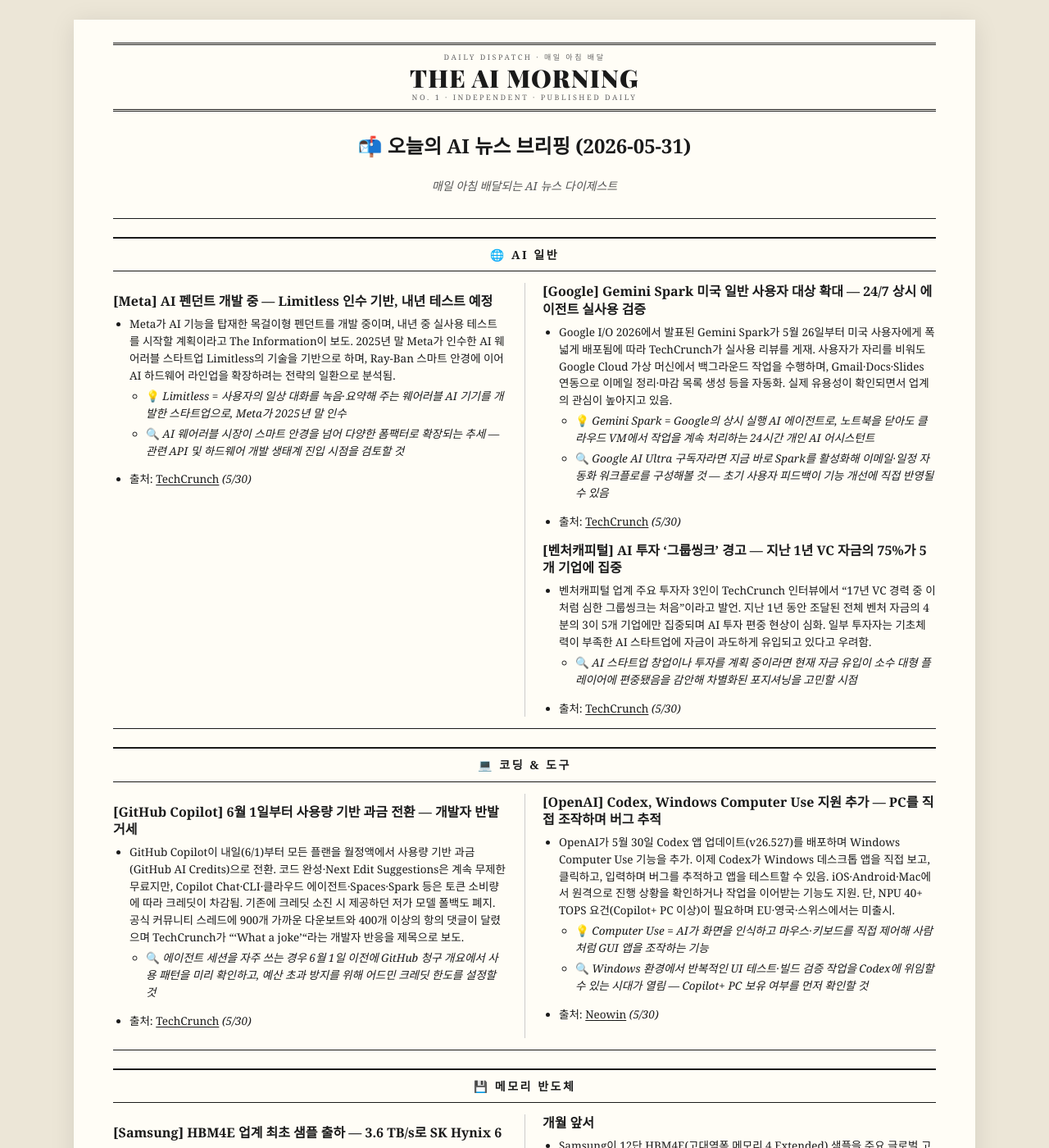
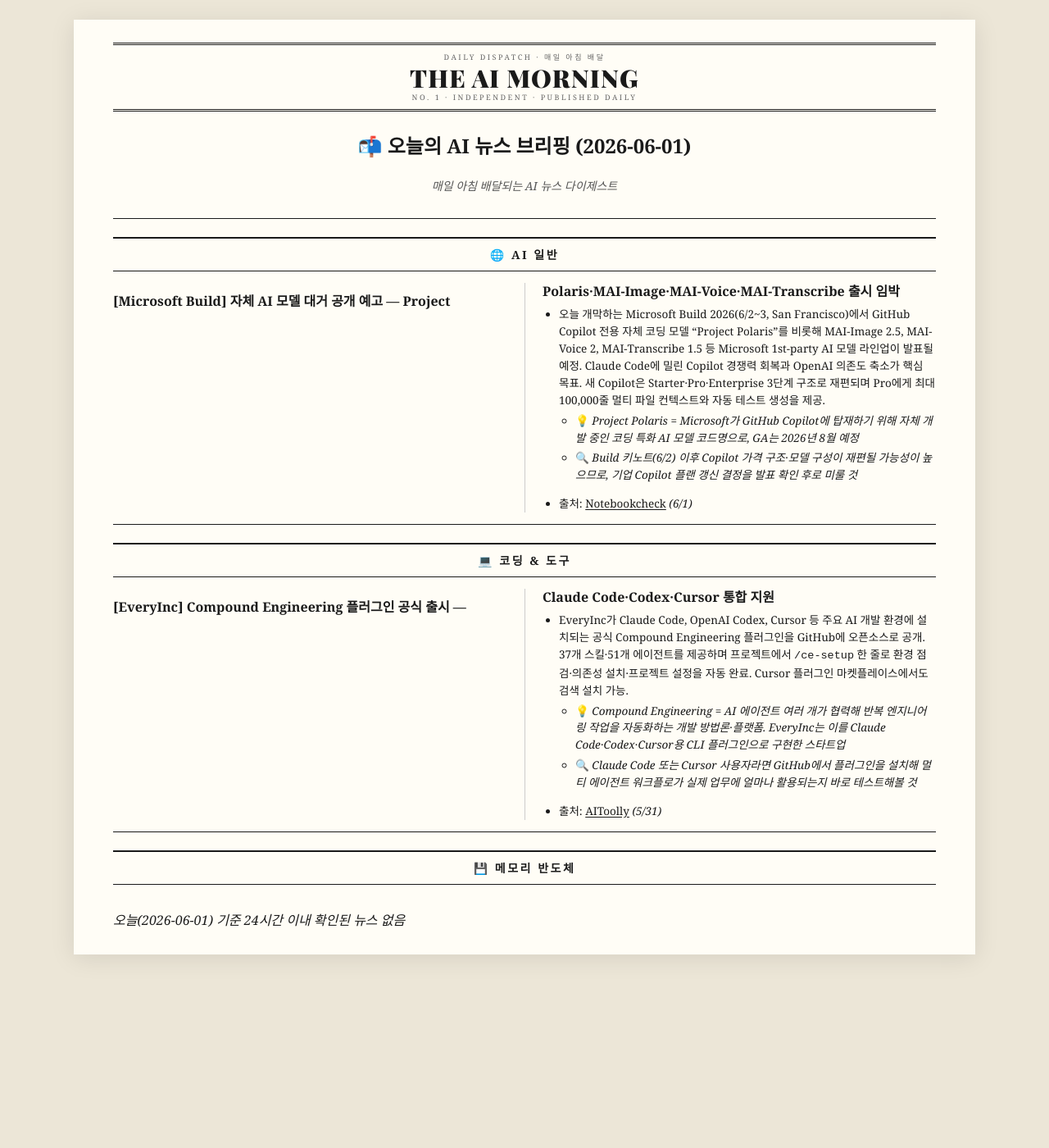
Before and after one commit to kimjans/daily-news, a Jekyll site: the page built from index.md, in a window 1280 px wide and 1400 px high. Shown: the whole window at 82% size. Built offline with Jekyll 4.4.1, drawn with Linux system fonts in a browser that asks for light colours; some of the changed text lies outside the part shown.

Commit message:
daily news: 2026-06-01

```diff
--- a/index.md
+++ b/index.md
@@ -3,7 +3,7 @@ layout: default
 title: The AI Morning
 ---
 
-# 📬 오늘의 AI 뉴스 브리핑 (2026-05-31)
+# 📬 오늘의 AI 뉴스 브리핑 (2026-06-01)
 
 > 매일 아침 배달되는 AI 뉴스 다이제스트
 
@@ -11,44 +11,24 @@ title: The AI Morning
 
 ## 🌐 AI 일반
 
-### **[Meta]** AI 펜던트 개발 중 — Limitless 인수 기반, 내년 테스트 예정
-- Meta가 AI 기능을 탑재한 목걸이형 펜던트를 개발 중이며, 내년 중 실사용 테스트를 시작할 계획이라고 The Information이 보도. 2025년 말 Meta가 인수한 AI 웨어러블 스타트업 Limitless의 기술을 기반으로 하며, Ray-Ban 스마트 안경에 이어 AI 하드웨어 라인업을 확장하려는 전략의 일환으로 분석됨.
-  - 💡 *Limitless = 사용자의 일상 대화를 녹음·요약해 주는 웨어러블 AI 기기를 개발한 스타트업으로, Meta가 2025년 말 인수*
-  - 🔍 *AI 웨어러블 시장이 스마트 안경을 넘어 다양한 폼팩터로 확장되는 추세 — 관련 API 및 하드웨어 개발 생태계 진입 시점을 검토할 것*
-- 출처: [TechCrunch](https://techcrunch.com/2026/05/30/meta-is-reportedly-developing-an-ai-pendant/) *(5/30)*
-
-### **[Google]** Gemini Spark 미국 일반 사용자 대상 확대 — 24/7 상시 에이전트 실사용 검증
-- Google I/O 2026에서 발표된 Gemini Spark가 5월 26일부터 미국 사용자에게 폭넓게 배포됨에 따라 TechCrunch가 실사용 리뷰를 게재. 사용자가 자리를 비워도 Google Cloud 가상 머신에서 백그라운드 작업을 수행하며, Gmail·Docs·Slides 연동으로 이메일 정리·마감 목록 생성 등을 자동화. 실제 유용성이 확인되면서 업계의 관심이 높아지고 있음.
-  - 💡 *Gemini Spark = Google의 상시 실행 AI 에이전트로, 노트북을 닫아도 클라우드 VM에서 작업을 계속 처리하는 24시간 개인 AI 어시스턴트*
-  - 🔍 *Google AI Ultra 구독자라면 지금 바로 Spark를 활성화해 이메일·일정 자동화 워크플로를 구성해볼 것 — 초기 사용자 피드백이 기능 개선에 직접 반영될 수 있음*
-- 출처: [TechCrunch](https://techcrunch.com/2026/05/30/i-put-googles-24-7-ai-assistant-gemini-spark-to-work-and-its-actually-pretty-useful/) *(5/30)*
-
-### **[벤처캐피털]** AI 투자 '그룹씽크' 경고 — 지난 1년 VC 자금의 75%가 5개 기업에 집중
-- 벤처캐피털 업계 주요 투자자 3인이 TechCrunch 인터뷰에서 "17년 VC 경력 중 이처럼 심한 그룹씽크는 처음"이라고 발언. 지난 1년 동안 조달된 전체 벤처 자금의 4분의 3이 5개 기업에만 집중되며 AI 투자 편중 현상이 심화. 일부 투자자는 기초체력이 부족한 AI 스타트업에 자금이 과도하게 유입되고 있다고 우려함.
-  - 🔍 *AI 스타트업 창업이나 투자를 계획 중이라면 현재 자금 유입이 소수 대형 플레이어에 편중됐음을 감안해 차별화된 포지셔닝을 고민할 시점*
-- 출처: [TechCrunch](https://techcrunch.com/2026/05/30/the-groupthink-boom-what-three-top-vcs-really-think-about-the-ai-frenzy/) *(5/30)*
+### **[Microsoft Build]** 자체 AI 모델 대거 공개 예고 — Project Polaris·MAI-Image·MAI-Voice·MAI-Transcribe 출시 임박
+- 오늘 개막하는 Microsoft Build 2026(6/2~3, San Francisco)에서 GitHub Copilot 전용 자체 코딩 모델 "Project Polaris"를 비롯해 MAI-Image 2.5, MAI-Voice 2, MAI-Transcribe 1.5 등 Microsoft 1st-party AI 모델 라인업이 발표될 예정. Claude Code에 밀린 Copilot 경쟁력 회복과 OpenAI 의존도 축소가 핵심 목표. 새 Copilot은 Starter·Pro·Enterprise 3단계 구조로 재편되며 Pro에게 최대 100,000줄 멀티 파일 컨텍스트와 자동 테스트 생성을 제공.
+  - 💡 *Project Polaris = Microsoft가 GitHub Copilot에 탑재하기 위해 자체 개발 중인 코딩 특화 AI 모델 코드명으로, GA는 2026년 8월 예정*
+  - 🔍 *Build 키노트(6/2) 이후 Copilot 가격 구조·모델 구성이 재편될 가능성이 높으므로, 기업 Copilot 플랜 갱신 결정을 발표 확인 후로 미룰 것*
+- 출처: [Notebookcheck](https://www.notebookcheck.net/Microsoft-Build-2026-What-to-expect-from-the-June-2-keynote.1311546.0.html) *(6/1)*
 
 ---
 
 ## 💻 코딩 & 도구
 
-### **[GitHub Copilot]** 6월 1일부터 사용량 기반 과금 전환 — 개발자 반발 거세
-- GitHub Copilot이 내일(6/1)부터 모든 플랜을 월정액에서 사용량 기반 과금(GitHub AI Credits)으로 전환. 코드 완성·Next Edit Suggestions은 계속 무제한 무료지만, Copilot Chat·CLI·클라우드 에이전트·Spaces·Spark 등은 토큰 소비량에 따라 크레딧이 차감됨. 기존에 크레딧 소진 시 제공하던 저가 모델 폴백도 폐지. 공식 커뮤니티 스레드에 900개 가까운 다운보트와 400개 이상의 항의 댓글이 달렸으며 TechCrunch가 "'What a joke'"라는 개발자 반응을 제목으로 보도.
-  - 🔍 *에이전트 세션을 자주 쓰는 경우 6월 1일 이전에 GitHub 청구 개요에서 사용 패턴을 미리 확인하고, 예산 초과 방지를 위해 어드민 크레딧 한도를 설정할 것*
-- 출처: [TechCrunch](https://techcrunch.com/2026/05/30/what-a-joke-github-copilots-new-token-based-billing-spurs-consternation-among-devs/) *(5/30)*
-
-### **[OpenAI]** Codex, Windows Computer Use 지원 추가 — PC를 직접 조작하며 버그 추적
-- OpenAI가 5월 30일 Codex 앱 업데이트(v26.527)를 배포하며 Windows Computer Use 기능을 추가. 이제 Codex가 Windows 데스크톱 앱을 직접 보고, 클릭하고, 입력하며 버그를 추적하고 앱을 테스트할 수 있음. iOS·Android·Mac에서 원격으로 진행 상황을 확인하거나 작업을 이어받는 기능도 지원. 단, NPU 40+ TOPS 요건(Copilot+ PC 이상)이 필요하며 EU·영국·스위스에서는 미출시.
-  - 💡 *Computer Use = AI가 화면을 인식하고 마우스·키보드를 직접 제어해 사람처럼 GUI 앱을 조작하는 기능*
-  - 🔍 *Windows 환경에서 반복적인 UI 테스트·빌드 검증 작업을 Codex에 위임할 수 있는 시대가 열림 — Copilot+ PC 보유 여부를 먼저 확인할 것*
-- 출처: [Neowin](https://www.neowin.net/news/openai-rolls-out-major-codex-for-windows-update-with-computer-use-and-mobile-access/) *(5/30)*
+### **[EveryInc]** Compound Engineering 플러그인 공식 출시 — Claude Code·Codex·Cursor 통합 지원
+- EveryInc가 Claude Code, OpenAI Codex, Cursor 등 주요 AI 개발 환경에 설치되는 공식 Compound Engineering 플러그인을 GitHub에 오픈소스로 공개. 37개 스킬·51개 에이전트를 제공하며 프로젝트에서 `/ce-setup` 한 줄로 환경 점검·의존성 설치·프로젝트 설정을 자동 완료. Cursor 플러그인 마켓플레이스에서도 검색 설치 가능.
+  - 💡 *Compound Engineering = AI 에이전트 여러 개가 협력해 반복 엔지니어링 작업을 자동화하는 개발 방법론·플랫폼. EveryInc는 이를 Claude Code·Codex·Cursor용 CLI 플러그인으로 구현한 스타트업*
+  - 🔍 *Claude Code 또는 Cursor 사용자라면 GitHub에서 플러그인을 설치해 멀티 에이전트 워크플로가 실제 업무에 얼마나 활용되는지 바로 테스트해볼 것*
+- 출처: [AIToolly](https://aitoolly.com/ai-news/article/2026-05-31-everyinc-launches-official-compound-engineering-plugin-for-claude-code-codex-and-cursor-ai-platforms) *(5/31)*
 
 ---
 
 ## 💾 메모리 반도체
 
-### **[Samsung]** HBM4E 업계 최초 샘플 출하 — 3.6 TB/s로 SK Hynix 6개월 앞서
-- Samsung이 12단 HBM4E(고대역폭 메모리 4 Extended) 샘플을 주요 글로벌 고객사에 출하 시작. 단일 스택 기준 3.6 TB/s 대역폭(HBM4 대비 20% 이상 향상)과 48 GB 용량(HBM4 36 GB 대비 33% 증가)을 달성. SK Hynix가 HBM4E 샘플 출하를 2026년 하반기로 예고한 것과 달리 삼성은 최소 6개월 먼저 공급을 시작해 NVIDIA·AMD와의 공급 계약 협상에서 유리한 고지를 점할 전망.
-  - 💡 *HBM4E = HBM4의 확장 버전으로, 더 높은 핀 속도(최대 16 Gbps)와 큰 용량을 제공하는 차세대 AI 가속기용 메모리 규격*
-  - 🔍 *삼성의 선제 샘플 출하는 HBM4E 공급 계약의 무게추가 SK Hynix에서 삼성 쪽으로 이동할 수 있는 신호 — HBM4E 기반 AI 가속기 도입 일정을 계획 중이라면 삼성 공급 라인 동향을 면밀히 추적할 것*
-- 출처: [TechTimes](https://www.techtimes.com/articles/317400/20260530/samsung-ships-industry-first-hbm4e-samples-36-tb-s-bandwidth-beats-sk-hynix-six-months.htm) *(5/30)*
+*오늘(2026-06-01) 기준 24시간 이내 확인된 뉴스 없음*
```
Also changed, not shown: news/2026-05-31.md (added, +49 -0 lines).
